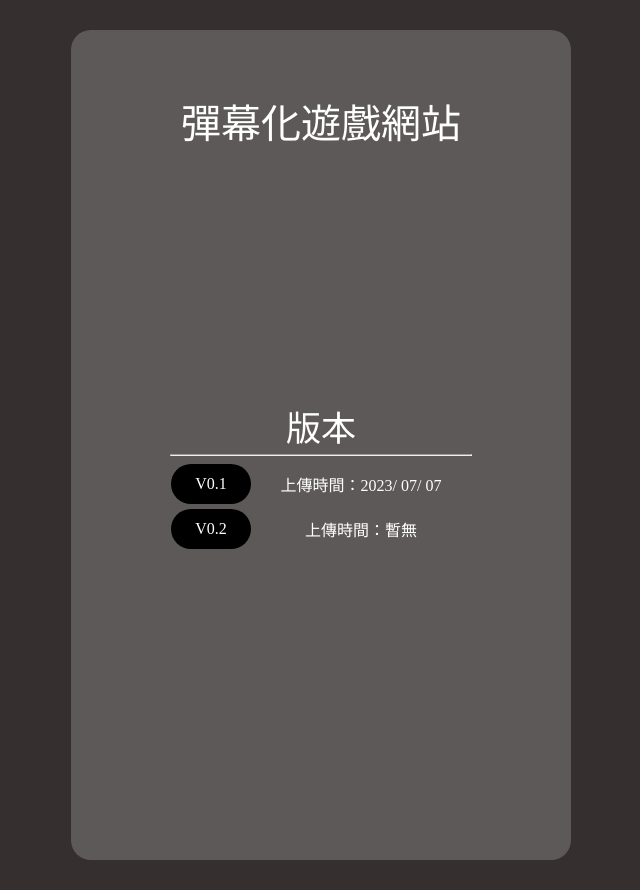
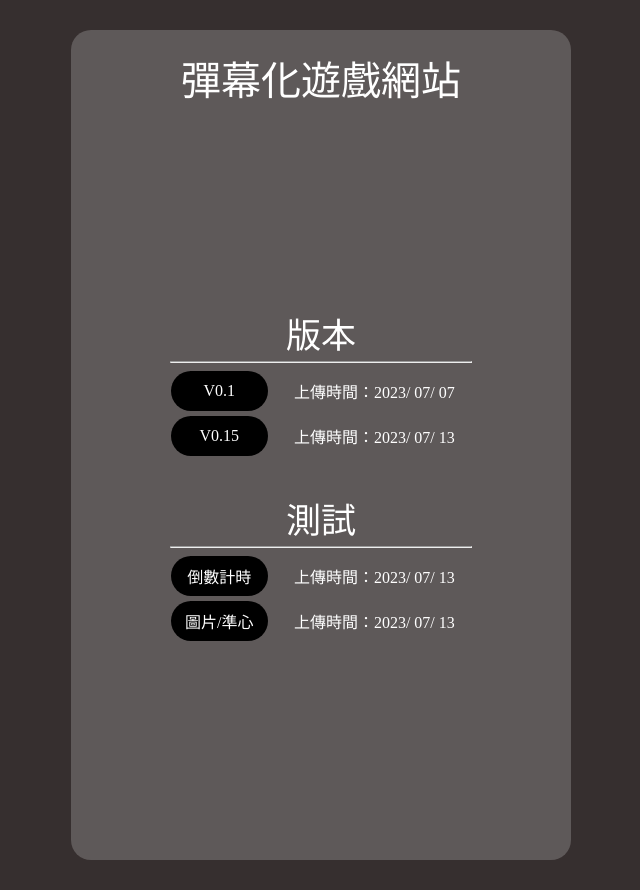
Before and after one commit to liuzhien010471/Barrage-Game-Yzu, a plain HTML site: page index.html in a window 1280 px wide. Shown: the whole page, without its empty margins (319-959 px from the left). Drawn offline with Linux system fonts and the light colour scheme.

Commit message:
Add files via upload

```diff
--- a/index.html
+++ b/index.html
@@ -106,7 +106,7 @@
             color: white;
         }
         .btn{
-            width: 80px;
+            width: 100px;
             height: 40px;
             border-radius: 20px;
             margin-right: 10px;
@@ -144,7 +144,7 @@
 </head>
 
     <main>
-        <span style="font-size: 40px;transform: translate(0px,-250px);">彈幕化遊戲網站</span>
+        <span style="font-size: 40px;transform: translate(0px,-200px);">彈幕化遊戲網站</span>
 
         <span style="font-size: 35px;">版本</span>
         <hr>
@@ -154,10 +154,24 @@
             <span class="dataText">上傳時間：2023/ 07/ 07</span>
         </div>
         <div>
-                <span class="btn"><a href="#">V0.2</a></span>
-                <span class="dataText">上傳時間：暫無</span>
+            <span class="btn"><a href="./版本/v0.15/">V0.15</a></span>
+            <span class="dataText">上傳時間：2023/ 07/ 13</span>
         </div>
-        </section>
+
+
+        <br><br>
+        <span style="font-size: 35px;">測試</span>
+        <hr>
+
+        <div>
+            <span class="btn"><a href="./練習測試區/時鐘/">倒數計時</a></span>
+            <span class="dataText">上傳時間：2023/ 07/ 13</span>
+        </div>
+        <div>
+            <span class="btn"><a href="./練習測試區/圖片canvas/">圖片/準心</a></span>
+            <span class="dataText">上傳時間：2023/ 07/ 13</span>
+        </div>
+
 
     </main>
 
```
Lines whose indentation alone changed are shown as unchanged.
